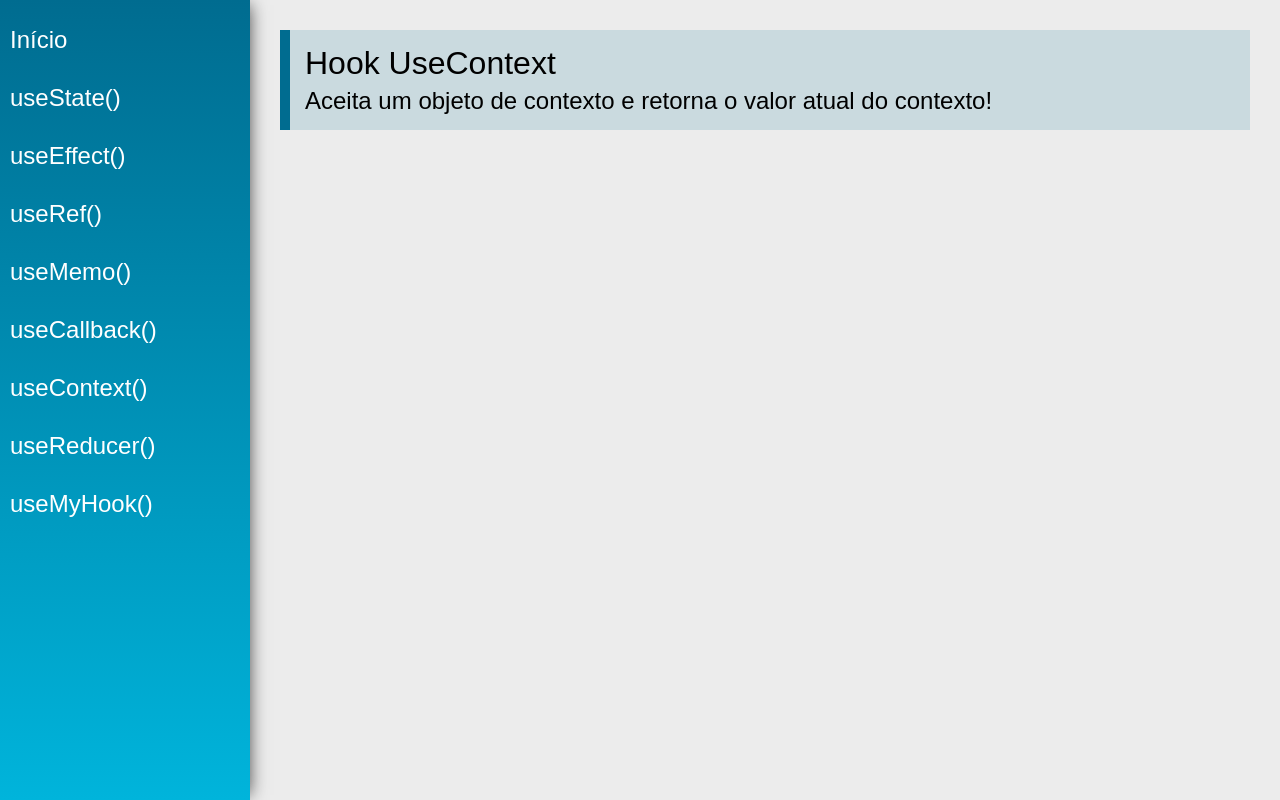
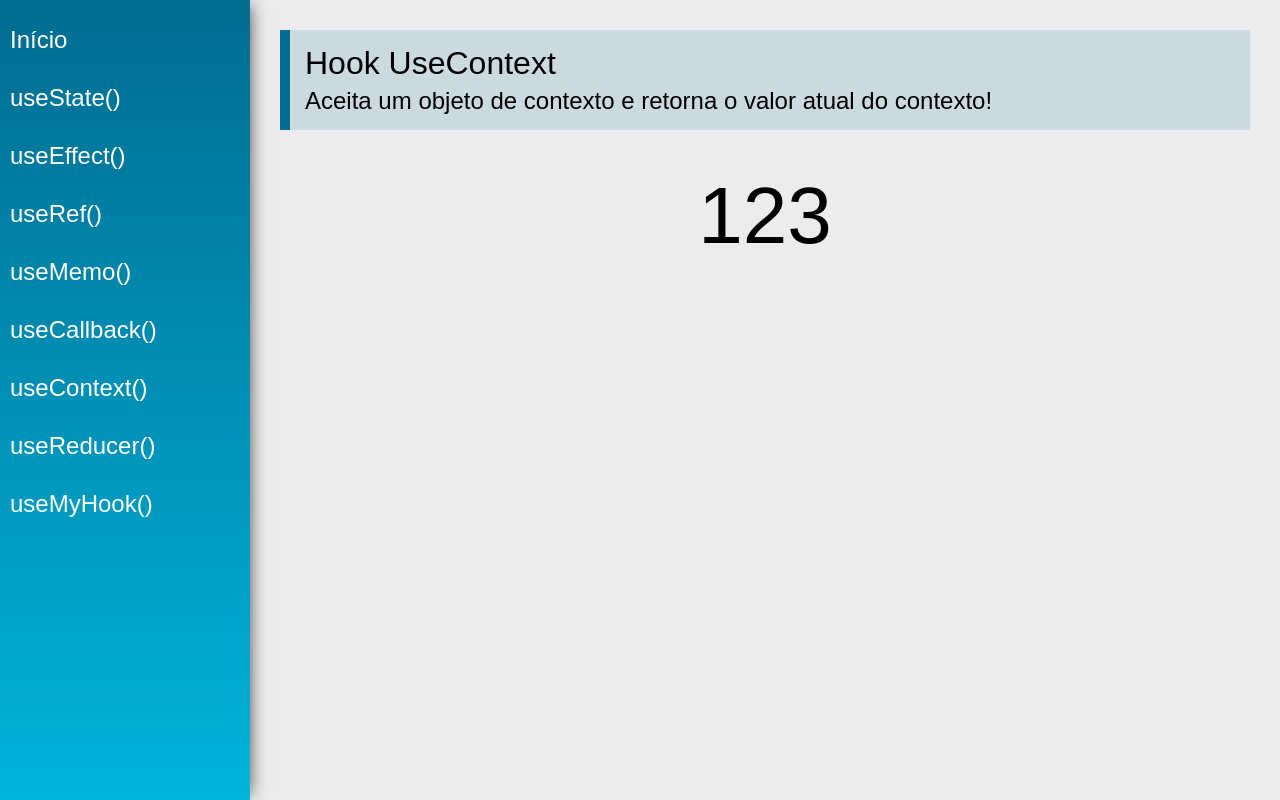
Before and after one commit to MogLuiz/React-Hooks, a React (Create React App) app: page /useContext in a window 1280 px wide. Built offline with nearby package versions, Linux system fonts and the light colour scheme.

Commit message:
Acessando Contexto com useContext

```diff
--- a/src/views/examples/UseContext.jsx
+++ b/src/views/examples/UseContext.jsx
@@ -1,13 +1,23 @@
-import React from 'react'
+import React, { useContext } from 'react'
 import PageTitle from '../../components/layout/PageTitle'
 
+import DataContext from '../../data/DataContext'
+
+
 const UseContext = (props) => {
+
+    const context = useContext(DataContext)
+
     return (
         <div className="UseContext">
             <PageTitle
                 title="Hook UseContext"
                 subtitle="Aceita um objeto de contexto e retorna o valor atual do contexto!"
             />
+
+            <div className="center">
+                <span className="text">{context.number}</span>
+            </div>
         </div>
     )
 }
```
